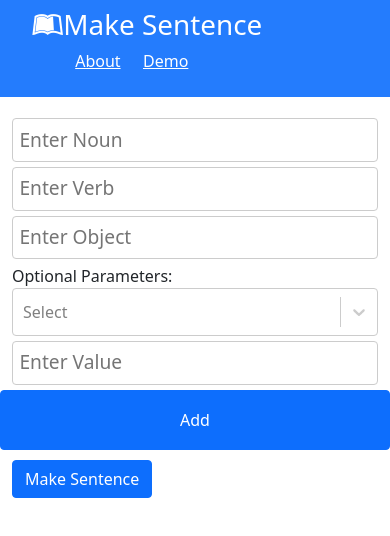
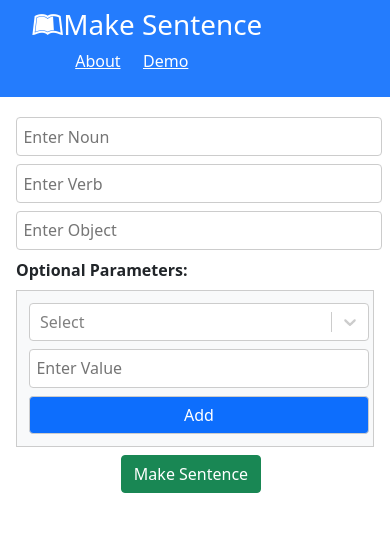
Before and after one commit to akshaypopli/SentenceGeneration, a React (Create React App) app in the folder sentencegeneration/: page /demo in a window 390 px wide. Shown: the top 536 px of the page. Built offline with nearby package versions, Linux system fonts and the light colour scheme.

Commit message:
mobile compatible styling

```diff
--- a/sentencegeneration/src/App.css
+++ b/sentencegeneration/src/App.css
@@ -23,109 +23,15 @@ body {
   color: #333;
 }
 
-a {
-  color: var(--primary-color);
-  text-decoration: none;
-}
-
-a:hover {
-  color: #666;
-}
-
 ul {
   list-style: none;
 }
 
-img {
-  width: 100%;
+/* Padding */
+.p-0 {
+  padding: 0;
 }
 
-/* Utilities */
-.container {
-  max-width: 1100px;
-  margin: auto;
-  overflow: hidden;
-  padding: 0 2rem;
-}
-
-/* Text Styles*/
-.x-large {
-  font-size: 4rem;
-  line-height: 1.2;
-  margin-bottom: 1rem;
-}
-
-.large {
-  font-size: 3rem;
-  line-height: 1.2;
-  margin-bottom: 1rem;
-}
-
-.lead {
-  font-size: 1.5rem;
-  margin-bottom: 1rem;
-}
-
-.text-center {
-  text-align: center;
-}
-
-.text-primary {
-  color: var(--primary-color);
-}
-
-.text-dark {
-  color: var(--dark-color);
-}
-
-.text-success {
-  color: var(--success-color);
-}
-
-.text-danger {
-  color: var(--danger-color);
-}
-
-.text-center {
-  text-align: center;
-}
-
-.text-right {
-  text-align: right;
-}
-
-.text-left {
-  text-align: left;
-}
-
-/* Center All */
-.all-center {
-  display: flex;
-  flex-direction: column;
-  width: 100%;
-  margin: auto;
-  justify-content: center;
-  align-items: center;
-  text-align: center;
-}
-
-/* Cards */
-.card {
-  padding: 1rem;
-  border: #ccc 1px dotted;
-  margin: 0.7rem 0;
-}
-
-/* List */
-.list {
-  margin: 0.5rem 0;
-}
-
-.list li {
-  padding-bottom: 0.3rem;
-}
-
-/* Padding */
 .p {
   padding: 0.5rem;
 }
@@ -135,24 +41,10 @@ img {
 .p-2 {
   padding: 2rem;
 }
-.p-3 {
-  padding: 3rem;
-}
-.py {
-  padding: 0.5rem 0;
-}
-.py-1 {
-  padding: 1rem 0;
-}
-.py-2 {
-  padding: 2rem 0;
-}
-.py-3 {
-  padding: 3rem 0;
-}
+
 
 /* Margin */
-.m {
+ .m {
   margin: 0.5rem;
 }
 .m-1 {
@@ -161,39 +53,9 @@ img {
 .m-2 {
   margin: 2rem;
 }
-.m-3 {
-  margin: 3rem;
-}
-.my {
-  margin: 0.5rem 0;
-}
-.my-1 {
-  margin: 1rem 0;
-}
-.my-2 {
-  margin: 2rem 0;
-}
-.my-3 {
-  margin: 3rem 0;
-}
 
-/* Grid */
-.grid-2 {
-  display: grid;
-  grid-template-columns: repeat(2, 1fr);
-  grid-gap: 1rem;
-}
-
-.grid-3 {
-  display: grid;
-  grid-template-columns: repeat(3, 1fr);
-  grid-gap: 1rem;
-}
-
-.grid-4 {
-  display: grid;
-  grid-template-columns: repeat(4, 1fr);
-  grid-gap: 1rem;
+.align-center {
+  text-align: center;
 }
 
 .btn {
@@ -209,34 +71,6 @@ img {
   outline: none;
 }
 
-.btn-link {
-  background: none;
-  padding: 0;
-  margin: 0;
-}
-
-.btn-block {
-  display: block;
-  width: 100%;
-}
-
-.btn-sm {
-  font-size: 0.8rem;
-  padding: 0.3rem 1rem;
-  margin-right: 0.2rem;
-}
-
-.badge {
-  display: inline-block;
-  font-size: 0.8rem;
-  padding: 0.2rem 0.7rem;
-  text-align: center;
-  margin: 0.3rem;
-  background: var(--light-color);
-  color: #333;
-  border-radius: 5px;
-}
-
 .alert {
   padding: 0.7rem;
   margin: 1rem 0;
@@ -250,22 +84,6 @@ img {
 .badge-primary,
 .alert-primary {
   background: var(--primary-color);
-  color: #fff;
-}
-
-.btn-light,
-.bg-light,
-.badge-light,
-.alert-light {
-  background: var(--light-color);
-  color: #333;
-}
-
-.btn-dark,
-.bg-dark,
-.badge-dark,
-.alert-dark {
-  background: var(--dark-color);
   color: #fff;
 }
 
@@ -303,20 +121,8 @@ img {
   border: #ccc solid 1px;
 }
 
-.round-img {
-  border-radius: 50%;
-}
 
 /* Forms */
-input {
-  margin: 1.2rem 0;
-}
-
-.form-text {
-  display: block;
-  margin-top: 0.3rem;
-  color: #888;
-}
 
 input[type='text'],
 input[type='email'],
@@ -324,28 +130,17 @@ input[type='password'],
 input[type='date'],
 select,
 textarea {
-  margin: 5px 0;
   border-radius: 4px;
-  display: block;
   width: 100%;
   padding: 0.4rem;
-  font-size: 1.2rem;
   border: 1px solid #ccc;
 }
 
-input[type='submit'],
-button {
-  font: inherit;
-}
-
-table th,
-table td {
-  padding: 1rem;
-  text-align: left;
-}
-
-table th {
-  background: var(--light-color);
+input[type='button'] {
+  display: inline-block;
+  border-radius: 4px;
+  padding: 0.4rem;
+  border: 1px solid #ccc;
 }
 
 /* Navbar */
--- a/sentencegeneration/src/Components/layout/MoreOptions/MoreOptions.js
+++ b/sentencegeneration/src/Components/layout/MoreOptions/MoreOptions.js
@@ -27,31 +27,31 @@ const moreOptions = [
 const MoreOptions = (props) => {
 
     const handleDropdownChange = (selectedOption, index) => {
-        const list = [...props.inputList];
+        const list = [...props.optionalParams];
         list[index].selectedOption = selectedOption;
         props.handleDropdownChange(list);
     };
 
     const handleSubDropdownChange = (selectedOption, index) => {
-        const list = [...props.inputList];
+        const list = [...props.optionalParams];
         list[index].selectedSubOption = selectedOption;
         props.handleSubDropdownChange(list);
     };
 
     const handleTextChange = (e, index) => {
         const {name, value} = e.target;
-        const list = [...props.inputList];
+        const list = [...props.optionalParams];
         list[index][name] = value;
         props.handleTextChange(list);
     };
 
     const handleAddInput = () => {
-        const list = [...props.inputList, {selectedOption:null, text:""}];
+        const list = [...props.optionalParams, {selectedOption:null, text:""}];
         props.handleAddInput(list);
     }
 
     const handleRemoveInput = (index) => {
-        const list = [...props.inputList];
+        const list = [...props.optionalParams];
         list.splice(index, 1);
         props.handleRemoveInput(list);
     }
@@ -60,11 +60,11 @@ const MoreOptions = (props) => {
 
     return (
         <div>
-            <label>Optional Parameters:</label>
-            {props.inputList.map((item, i)=>{
+            <label className="m-1"><b>Optional Parameters: </b></label>
+            {props.optionalParams.map((item, i)=>{
                 return (
-                <div key={i} className="row col-sm-12 c-border" style={{marginBottom: "10px"}}>
-                    <div className="col-sm-4">
+                <div key={i} className="row col-sm-12 c-border bg-light p m-1">
+                    <div className="col-sm-4 m-1 p-0">
                         <Select
                         value={item.selectedOption}
                         onChange={(e)=>handleDropdownChange(e,i)}
@@ -72,13 +72,14 @@ const MoreOptions = (props) => {
                         placeholder="Select"
                         />
                     </div>
-                    {item.selectedOption?.type==="dropdown"? <div className="col-sm-3"><Select
+
+                    {item.selectedOption?.type==="dropdown"? <div className="col-sm-3 m-1 p-0"><Select
 
                         value={item.selectedSubOption}
                         onChange={(e)=>handleSubDropdownChange(e,i)}
                         options={item.selectedOption.values}
                         placeholder="Select"
-                        /></div>:<div className="col-sm-3">
+                        /></div>:<div className="col-sm-3 m-1 p-0 ">
                         <input placeholder="Enter Value"
                         type="text"
                         name="text"
@@ -86,19 +87,17 @@ const MoreOptions = (props) => {
                         onChange={(e)=>handleTextChange(e,i)}/>
                     </div>}
 
-                    {props.inputList.length !== 1  && <input
+                    {props.optionalParams.length !== 1  && <input
                         type="button"
                         value="Remove"
-                        className="col-sm-2 btn btn-primary"
-                        style={{height: "60px"}}
+                        className="col-sm-2 btn btn-danger m-1"
                         onClick={()=>handleRemoveInput(i)}
                     />}
 
-                    {props.inputList.length-1 === i && <input
+                    {props.optionalParams.length-1 === i && <input
                         type="button"
                         value="Add"
-                        className="col-sm-2 btn btn-primary mr5"
-                        style={{height: "60px"}}
+                        className="col-sm-2 btn btn-primary m-1"
                         onClick={handleAddInput}
                     />}
 
--- a/sentencegeneration/src/Components/pages/Home.js
+++ b/sentencegeneration/src/Components/pages/Home.js
@@ -11,9 +11,8 @@ class Home extends Component {
         obj: "",
         verb: "",
         noun: "",
-        inputList:[
+        optionalParams:[
             {selectedOption:null, text:"", selectedSubOption:null},
-
         ],
 
         sentenceCreated: ""
@@ -24,9 +23,9 @@ class Home extends Component {
     };
 
     makeSentence = () => {
-        let prms = this.processPrms([...this.state.inputList]);
+        let prms = this.processPrms([...this.state.optionalParams]);
         this.setState({loading: true});
-        console.log(prms);
+
         axios.get("https://lt-nlgservice.herokuapp.com/rest/english/realise?subject="+
             this.state.noun + "&verb=" + this.state.verb + "&object=" + this.state.obj + prms).then((res)=>{
                 this.setState({sentenceCreated: res.data.sentence});
@@ -51,34 +50,52 @@ class Home extends Component {
     }
 
     handleTextChange = (list) => {
-        this.setState({inputList: list });
+        this.setState({optionalParams: list });
     };
 
     handleDropdownChange = (list) => {
-        this.setState({inputList: list });
+        this.setState({optionalParams: list });
     };
 
     handleSubDropdownChange = (list) => {
-        this.setState({inputList: list });
+        this.setState({optionalParams: list });
     };
 
     handleAddInput = (list) => {
-        this.setState({inputList: list });
+        this.setState({optionalParams: list });
       }
 
     handleRemoveInput = (list) => {
-        this.setState({inputList: list});
+        this.setState({optionalParams: list});
     }
 
     render() {
         return (
             <div>
 
-                <input placeholder="Enter Noun" type="text" name="noun" text={this.state.noun} onChange={this.onChange} required/>
+                <input
+                    placeholder="Enter Noun"
+                    type="text"
+                    name="noun"
+                    className="m-1"
+                    text={this.state.noun}
+                    onChange={this.onChange}/>
 
-                <input placeholder="Enter Verb" type="text" name="verb" text={this.state.verb} onChange={this.onChange} required/>
+                <input
+                    placeholder="Enter Verb"
+                    type="text"
+                    name="verb"
+                    className="m-1"
+                    text={this.state.verb}
+                    onChange={this.onChange}/>
 
-                <input placeholder="Enter Object" type="text" name="obj" text={this.state.obj} onChange={this.onChange} required/>
+                <input
+                    placeholder="Enter Object"
+                    type="text"
+                    name="obj"
+                    className="m-1"
+                    text={this.state.obj}
+                    onChange={this.onChange} />
 
                 <MoreOptions
                     handleDropdownChange={this.handleDropdownChange}
@@ -86,12 +103,20 @@ class Home extends Component {
                     handleTextChange = {this.handleTextChange}
                     handleAddInput = {this.handleAddInput}
                     handleRemoveInput = {this.handleRemoveInput}
-                    inputList = {this.state.inputList}></MoreOptions>
+                    optionalParams = {this.state.optionalParams}></MoreOptions>
 
-                <button className="btn btn-primary" onClick={this.makeSentence}> Make Sentence </button>
-                {this.state.loading?<Spinner></Spinner>:
-                <div>
-                {this.state.sentenceCreated.length>0 && <div style={{margin: '10px 0', fontSize:'30px'}}><mark>{this.state.sentenceCreated}</mark></div>}</div>}
+                <div className="m-2 align-center">
+                    <button
+                        className="btn btn-success "
+                        onClick={this.makeSentence}>
+                            Make Sentence
+                    </button>
+                </div>
+                {this.state.loading?<Spinner></Spinner>:<div>
+                    {this.state.sentenceCreated.length>0 && <div style={{margin: '10px 0', fontSize:'30px'}}>
+                        <mark>{this.state.sentenceCreated}</mark>
+                        </div>}
+                </div>}
             </div>
         )
     }
```
